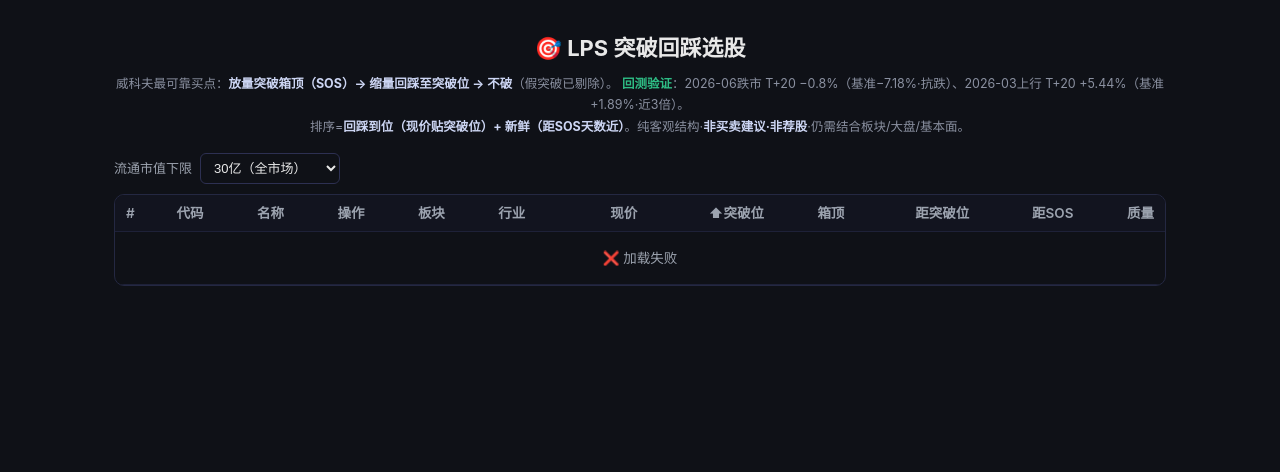
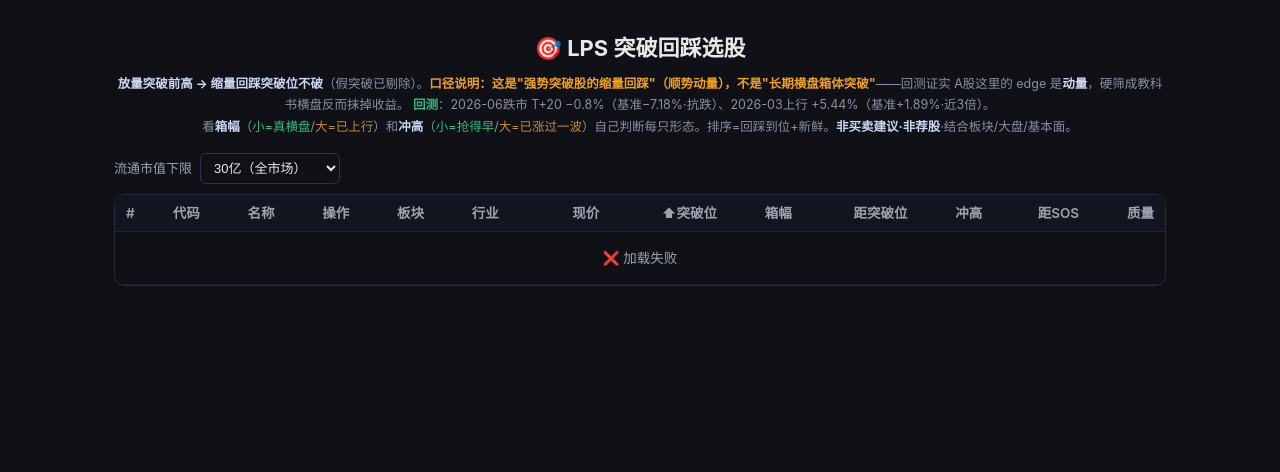
Before and after one commit to CodingYOLO/quant_analysis, a FastAPI app: template app/web/templates/lps.html in a window 1280 px wide. Shown: the part 162-634 px from the top of the page. Run offline with FastAPI, Linux system fonts and the light colour scheme; the template is opened without the code that fills it, so the values that code supplies are empty.

Commit message:
fix(lps): 诚实修复选股口径——保动量edge+加形态透明度(箱幅/冲高)
用户质疑命中票非"长期横盘突破回踩"而是"已主升浪回调"。数据核实属实：旧逻辑
把近60日最高价当箱顶，从不验证是否真横盘(富满微那60天涨+114%也算"突破")。

但回测两期证实：收严成教科书横盘会抹掉 edge——2026-04上行市 LPS 从 +5.44%
跌到 −1.4%(跑输基准+2.89%)。A股这里的 edge 是顺势动量不是均值回归([[factor-
attribution-regime]] momentum>reversal)，用户觉得"丑"的已涨强势股恰是赚钱那批。

方案(用户选"保edge+诚实透明")：
- lps_entry 选股条件恢复宽松(突破+缩量回踩不破·动量口径·保edge)，但新增
  box_range/base_trend/excursion 三项形态诊断随返回(仅展示·不做门槛)
- lps_screen 排序回到 回踩到位+新鲜(形态不入打分·因非预测性)，删误导的box_top
- lps.html 删"箱顶"(实为冲高后的顶·误导)→ 加"箱幅""冲高"两列并按阈值配色
  (绿=真横盘/抢得早·橙=已上行/已涨过头)，说明区老实改口径为"强势突破股缩量回踩"

用户自己一眼分辨教科书形态 vs 动量追涨·自筛。edge不丢+不误导+可自选。

Co-Authored-By: Claude Opus 4.8 <noreply@anthropic.com>

```diff
--- a/app/web/templates/lps.html
+++ b/app/web/templates/lps.html
@@ -25,15 +25,17 @@
 .qbar i { display:block; height:100%; background:#f0a020; }
 .lps-hint { color:#8a90a0; font-size:12.5px; line-height:1.7; margin:8px 0 16px; }
 .lps-hint b { color:#cdd6f4; }
+.tone-clean { color:#2ebd85; font-weight:600; }   /* 真横盘 / 抢得早 */
+.tone-ext { color:#c98a3a; }                       /* 已上行 / 已冲高·追高风险 */
 {% endblock %}
 
 {% block content %}
 <div id="lps-wrap">
   <div style="text-align:center;margin-bottom:6px"><h1 style="font-size:22px;color:#e8e8e8">🎯 LPS 突破回踩选股</h1></div>
   <div class="lps-hint" style="text-align:center">
-    威科夫最可靠买点：<b>放量突破箱顶（SOS）→ 缩量回踩至突破位 → 不破</b>（假突破已剔除）。
-    <b style="color:#2ebd85">回测验证</b>：2026-06跌市 T+20 −0.8%（基准−7.18%·抗跌）、2026-03上行 T+20 +5.44%（基准+1.89%·近3倍）。
-    <br>排序=<b>回踩到位（现价贴突破位）+ 新鲜（距SOS天数近）</b>。纯客观结构·<b>非买卖建议·非荐股</b>·仍需结合板块/大盘/基本面。
+    <b>放量突破前高 → 缩量回踩突破位不破</b>（假突破已剔除）。<b style="color:#f0a020">口径说明：这是"强势突破股的缩量回踩"（顺势动量），不是"长期横盘箱体突破"</b>——回测证实 A股这里的 edge 是<b>动量</b>，硬筛成教科书横盘反而抹掉收益。
+    <b style="color:#2ebd85">回测</b>：2026-06跌市 T+20 −0.8%（基准−7.18%·抗跌）、2026-03上行 +5.44%（基准+1.89%·近3倍）。
+    <br>看<b>箱幅</b>（<span style="color:#2ebd85">小=真横盘</span>/<span style="color:#c98a3a">大=已上行</span>）和<b>冲高</b>（<span style="color:#2ebd85">小=抢得早</span>/<span style="color:#c98a3a">大=已涨过一波</span>）自己判断每只形态。排序=回踩到位+新鲜。<b>非买卖建议·非荐股</b>·结合板块/大盘/基本面。
   </div>
   <div style="display:flex;align-items:center;gap:8px;flex-wrap:wrap;margin-bottom:10px">
     <span class="neu" style="font-size:13px">流通市值下限</span>
@@ -46,9 +48,9 @@
     <span id="lps-meta" class="neu" style="font-size:12.5px;margin-left:auto"></span>
   </div>
   <div class="lps-scroll"><table id="lps-tbl"><thead><tr>
-    <th>#</th><th>代码</th><th>名称</th><th>操作</th><th>板块</th><th>行业</th><th>现价</th><th>⬆突破位</th><th>箱顶</th>
-    <th>距突破位</th><th>距SOS</th><th>质量</th>
-  </tr></thead><tbody id="lps-body"><tr><td colspan="12" class="neu" style="text-align:center;padding:16px">⏳ 扫描全市场中…（首次约10-20秒）</td></tr></tbody></table></div>
+    <th>#</th><th>代码</th><th>名称</th><th>操作</th><th>板块</th><th>行业</th><th>现价</th><th>⬆突破位</th><th title="突破前箱体高低差·越小越是真横盘">箱幅</th>
+    <th>距突破位</th><th title="突破后最高较突破位·越小=抢得越早·大=主升浪已走">冲高</th><th>距SOS</th><th>质量</th>
+  </tr></thead><tbody id="lps-body"><tr><td colspan="13" class="neu" style="text-align:center;padding:16px">⏳ 扫描全市场中…（首次约10-20秒）</td></tr></tbody></table></div>
 </div>
 {% endblock %}
 
@@ -57,6 +59,9 @@
 const $=function(id){return document.getElementById(id);};
 function cls(v){ return v>0?'up':(v<0?'down':'neu'); }
 function sgn(v){ return (v>0?'+':'')+v; }
+// 形态诊断配色（供自筛·非门槛）：箱幅小=真横盘绿·大=已上行橙；冲高小=抢得早绿·大=已涨过头橙
+function boxTone(v){ return v==null?'neu':(v<=35?'tone-clean':(v>=60?'tone-ext':'neu')); }
+function excTone(v){ return v==null?'neu':(v<=12?'tone-clean':(v>=22?'tone-ext':'neu')); }
 // 按代码前缀判板块（688/689科创·300/301创业·8x/4x/920北交·其余主板）
 function boardOf(c){
   c=String(c); var p3=c.slice(0,3);
@@ -90,15 +95,15 @@ async function toggleWatch(code, btn){
 }
 async function loadLps(){
   var cap=$('lps-cap').value;
-  $('lps-body').innerHTML='<tr><td colspan="12" class="neu" style="text-align:center;padding:16px">⏳ 扫描全市场中…</td></tr>';
+  $('lps-body').innerHTML='<tr><td colspan="13" class="neu" style="text-align:center;padding:16px">⏳ 扫描全市场中…</td></tr>';
   try{
     var res=await Promise.all([ fetch('/api/lps-screen?min_circ_yi='+cap).then(function(r){return r.json();}), loadWatched() ]);
     var j=res[0];
-    if(!j.ok){ $('lps-body').innerHTML='<tr><td colspan="12" class="neu" style="text-align:center;padding:16px">❌ '+(j.msg||'加载失败')+'</td></tr>'; return; }
+    if(!j.ok){ $('lps-body').innerHTML='<tr><td colspan="13" class="neu" style="text-align:center;padding:16px">❌ '+(j.msg||'加载失败')+'</td></tr>'; return; }
     var _d=j.date||'', ds=_d.length===8?(_d.slice(0,4)+'-'+_d.slice(4,6)+'-'+_d.slice(6,8)):_d;
     $('lps-meta').textContent='数据日 '+ds+' · 命中 '+j.n+' 只 · 盘后日线口径';
     var rows=j.rows||[];
-    if(!rows.length){ $('lps-body').innerHTML='<tr><td colspan="12" class="neu" style="text-align:center;padding:16px">当日无 LPS 突破回踩标的</td></tr>'; return; }
+    if(!rows.length){ $('lps-body').innerHTML='<tr><td colspan="13" class="neu" style="text-align:center;padding:16px">当日无 LPS 突破回踩标的</td></tr>'; return; }
     var maxq=Math.max.apply(null,rows.map(function(r){return r.quality||0;}))||1;
     $('lps-body').innerHTML=rows.map(function(r,i){
       var qw=Math.round((r.quality||0)/maxq*100), bd=boardOf(r.code), added=WATCHED.has(r.code);
@@ -109,12 +114,14 @@ async function loadLps(){
         +'<td><button class="'+bcls+'"'+(added?' data-added="1"':'')+' title="'+btip+'" onclick="toggleWatch(\''+r.code+'\',this)">'+btxt+'</button></td>'
         +'<td><span class="bd '+bd.c+'">'+bd.t+'</span></td>'
         +'<td class="neu">'+(r.industry||'')+'</td>'
-        +'<td>'+r.price+'</td><td class="up">'+r.level+'</td><td class="neu">'+r.box_top+'</td>'
+        +'<td>'+r.price+'</td><td class="up">'+r.level+'</td>'
+        +'<td class="'+boxTone(r.box_range)+'">'+(r.box_range!=null?r.box_range+'%':'—')+'</td>'
         +'<td class="'+cls(r.dist)+'">'+(r.dist!=null?sgn(r.dist)+'%':'—')+'</td>'
+        +'<td class="'+excTone(r.excursion)+'">'+(r.excursion!=null?'+'+r.excursion+'%':'—')+'</td>'
         +'<td class="neu">'+r.days_since_sos+'天前</td>'
         +'<td><span class="qbar"><i style="width:'+qw+'%"></i></span>'+r.quality+'</td></tr>';
     }).join('');
-  }catch(e){ $('lps-body').innerHTML='<tr><td colspan="12" class="neu" style="text-align:center;padding:16px">❌ '+e+'</td></tr>'; }
+  }catch(e){ $('lps-body').innerHTML='<tr><td colspan="13" class="neu" style="text-align:center;padding:16px">❌ '+e+'</td></tr>'; }
 }
 $('lps-cap').addEventListener('change', loadLps);
 loadLps();
```
Also changed, not shown: app/factors/wyckoff.py (+27 -9 lines), app/strategy/lps_screen.py (+6 -1 lines).
